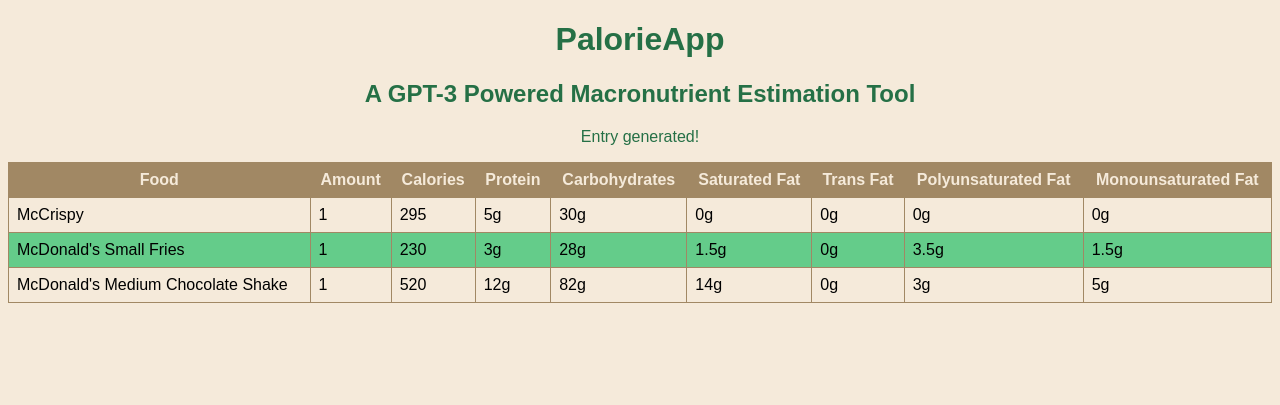
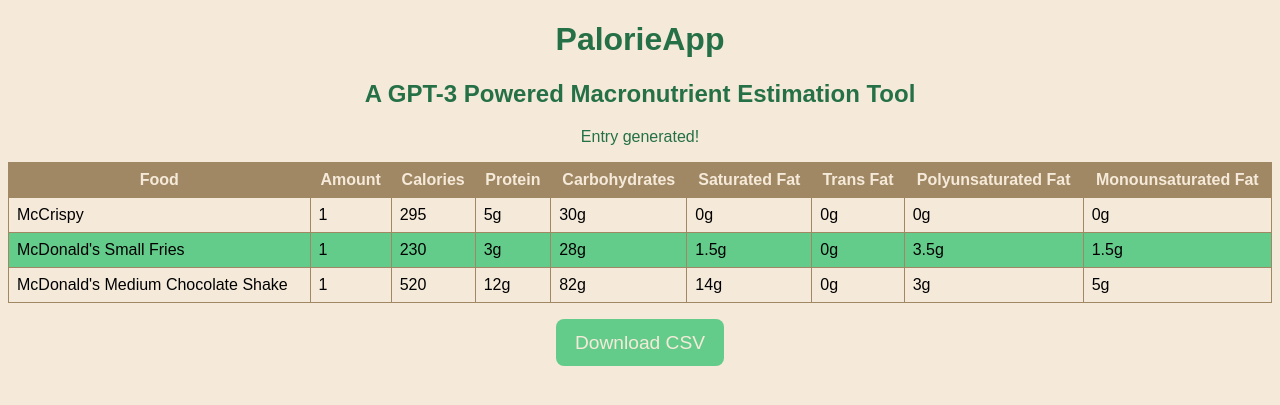
Before and after one commit to Tito-Lounge/Palorie, a Django app: page /newEntry/ in a window 1280 px wide. Shown: the top 405 px of the page. Run offline with Django 4.2, Linux system fonts and the light colour scheme.

Commit message:
Added a download button to the newEntry list.

```diff
--- a/prompt/urls.py
+++ b/prompt/urls.py
@@ -6,4 +6,5 @@
     path('newEntry/', views.newEntry, name="newEntry"),
     path('error/', views.error, name='error'),
     path('process_form/', views.process_form, name='process_form'),
+    path('downloadFile/', views.downloadFile, name='downloadFile'),
 ]
--- a/prompt/views.py
+++ b/prompt/views.py
@@ -7,6 +7,7 @@
 from palorie.generate import generateCSV
 import pandas as pd
 import os
+import datetime
 
 # Default view. Just asks for a prompt.
 def home(request):
@@ -19,8 +20,8 @@
   return HttpResponse(template.render())
 
 # View for a newly generated entry.
+@csrf_exempt # Couldn't figure out how to get CSRF protection working. Temporary workaround for testing -- don't do this in production.
 def newEntry(request):
-
   # PROMPT USED: "Instead of getting a specific filepath to a CSV file, can I make it so that it outputs the most recently created file from a folder?"
   # Get a list of all CSV files in the directory, sort the list by creation time (most recent first)
   csv_files = [f for f in os.listdir('./output') if f.endswith('.csv')]
@@ -28,7 +29,25 @@
   data = pd.read_csv(os.path.join('./output', csv_files[0]))
   context = {'data' : data}
   template = loader.get_template('newEntry.html')
-  return HttpResponse(template.render(context))
+
+  if request.method == 'POST':
+    return redirect(reverse('downloadFile'))
+  else:
+    template = loader.get_template('newEntry.html')
+    return HttpResponse(template.render(context))
+
+@csrf_exempt # Couldn't figure out how to get CSRF protection working. Temporary workaround for testing -- don't do this in production.
+def downloadFile(request):
+  csv_files = [f for f in os.listdir('./output') if f.endswith('.csv')]
+  csv_files.sort(key=lambda x: os.path.getmtime(os.path.join('./output', x)), reverse=True)
+  file_path = os.path.join('./output', csv_files[0])
+  with open(file_path, 'r') as file:
+    response = HttpResponse(file, content_type='text/csv')
+    # Timestamp for the file.
+    timestamp = datetime.datetime.now(datetime.timezone.utc).astimezone()
+    timestampString = "palorie-{}-{}-{}-{}{}{}".format(timestamp.year, timestamp.month, timestamp.day, timestamp.strftime("%I"), timestamp.strftime("%M"), timestamp.strftime("%S"))
+    response['Content-Disposition']= 'attachment; filename="{}.csv"'.format(timestampString)
+  return response
 
 @csrf_exempt # Couldn't figure out how to get CSRF protection working. Temporary workaround for testing -- don't do this in production.
 def process_form(request):
--- a/templates/newEntry.html
+++ b/templates/newEntry.html
@@ -28,5 +28,9 @@
         {% endfor %}
         </tbody>
     </table>
+    <form method="post" action="{% url 'newEntry' %}">
+        {% csrf_token %}
+        <button type="submit">Download CSV</button>
+    </form>
 </body>
 </html>
```
